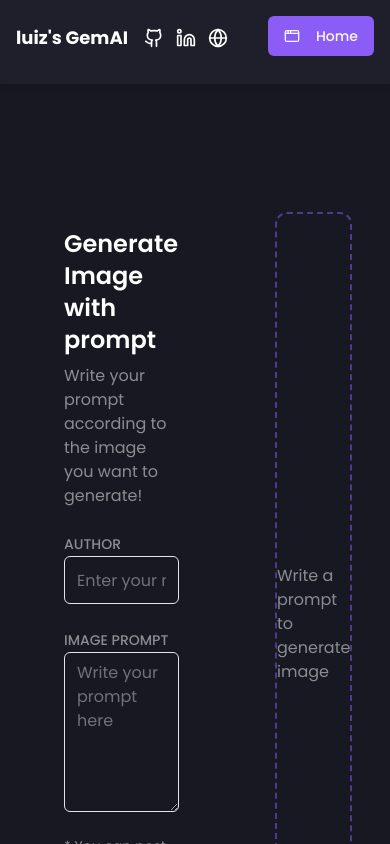
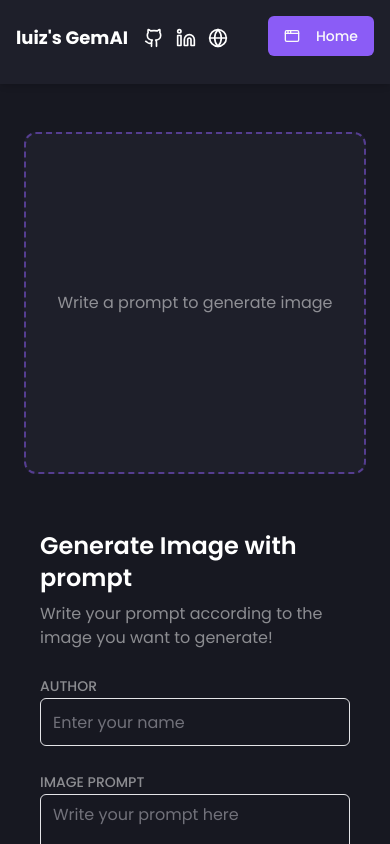
Before and after one commit to luizlacerdam/ai-image-generation-app, a React (Vite) app: page /post in a window 390 px wide. Shown: the top 844 px of the page. Built offline with nearby package versions, Linux system fonts and the light colour scheme; no server answers.

Commit message:
feat(ui): post and home responsivity

```diff
--- a/src/pages/Home.tsx
+++ b/src/pages/Home.tsx
@@ -48,7 +48,7 @@ const Home = () => {
 				</div>
 			</div>
 
-			<div className="flex flex-row justify-center items-center mt-10 gap-2 border-2 border-white rounded-xl py-2 px-4 mx-auto w-1/2">
+			<div className="flex flex-row justify-center items-center mt-10 gap-2 border-2 border-white rounded-xl py-2 px-4 mx-auto sm:w-1/2 w-[85%]">
 				<Search color="white" />
 				<Input
 					value={searchInput}
@@ -59,7 +59,7 @@ const Home = () => {
 				/>
 			</div>
 
-			<div className="mt-10 max-w-7xl flex justify-center py-12 items-center mx-auto">
+			<div className="p-4 mt-10 sm:max-w-7xl flex justify-center py-12 items-center mx-auto">
 				{isLoading ? (
 					<div className="flex justify-center items-center w-full h-full">
 						<span className="text-white text-opacity-50 animate-pulse flex items-center flex-col">
@@ -69,12 +69,11 @@ const Home = () => {
 					</div>
 				) : (
 					<div
-						className="grid gap-5"
+						className="grid sm:gap-6 gap-3"
 						style={{
 							display: "grid",
 							gridTemplateColumns: "repeat(4, 1fr)",
 							gridTemplateRows: "repeat(auto-fill, 1fr)",
-							gap: "20px",
 						}}
 					>
 						{(posts ?? []).map((item: Post, index: number) => (
--- a/src/pages/Post.tsx
+++ b/src/pages/Post.tsx
@@ -55,8 +55,8 @@ const handleSavePost = () => {
 };
 
 	return (
-		<div className="flex flex-row mt-20 p-12 gap-20 px-12 max-w-7xl mx-auto">
-			<div className="flex flex-col gap-6 p-4 text-white w-1/2">
+		<div className="flex flex-col-reverse sm:flex-row sm:mt-20 p-12 sm:gap-20 gap-10 px-6 max-w-7xl mx-auto">
+			<div className="flex flex-col gap-6 p-4 text-white sm:w-1/2 w-full">
 				<div className="flex flex-col gap-2">
 					<span className="text-2xl font-semibold">
 						Generate Image with prompt
@@ -110,7 +110,7 @@ const handleSavePost = () => {
 					</Button>
 				</div>
 			</div>
-			<div className="w-1/2 border-dashed border-2 border-violet-500 flex justify-center items-center border-opacity-50 rounded-xl">
+				<div className="sm:w-1/2 w-full aspect-square bg-[#1e1f2a] border-dashed border-2 border-violet-500 flex justify-center items-center border-opacity-50 rounded-xl">
 				{generateNewImage.isPending ? (
 					<span className="text-white text-opacity-50 animate-pulse flex items-center flex-col">
 						<Loader className="animate-spin mr-2" />
```
